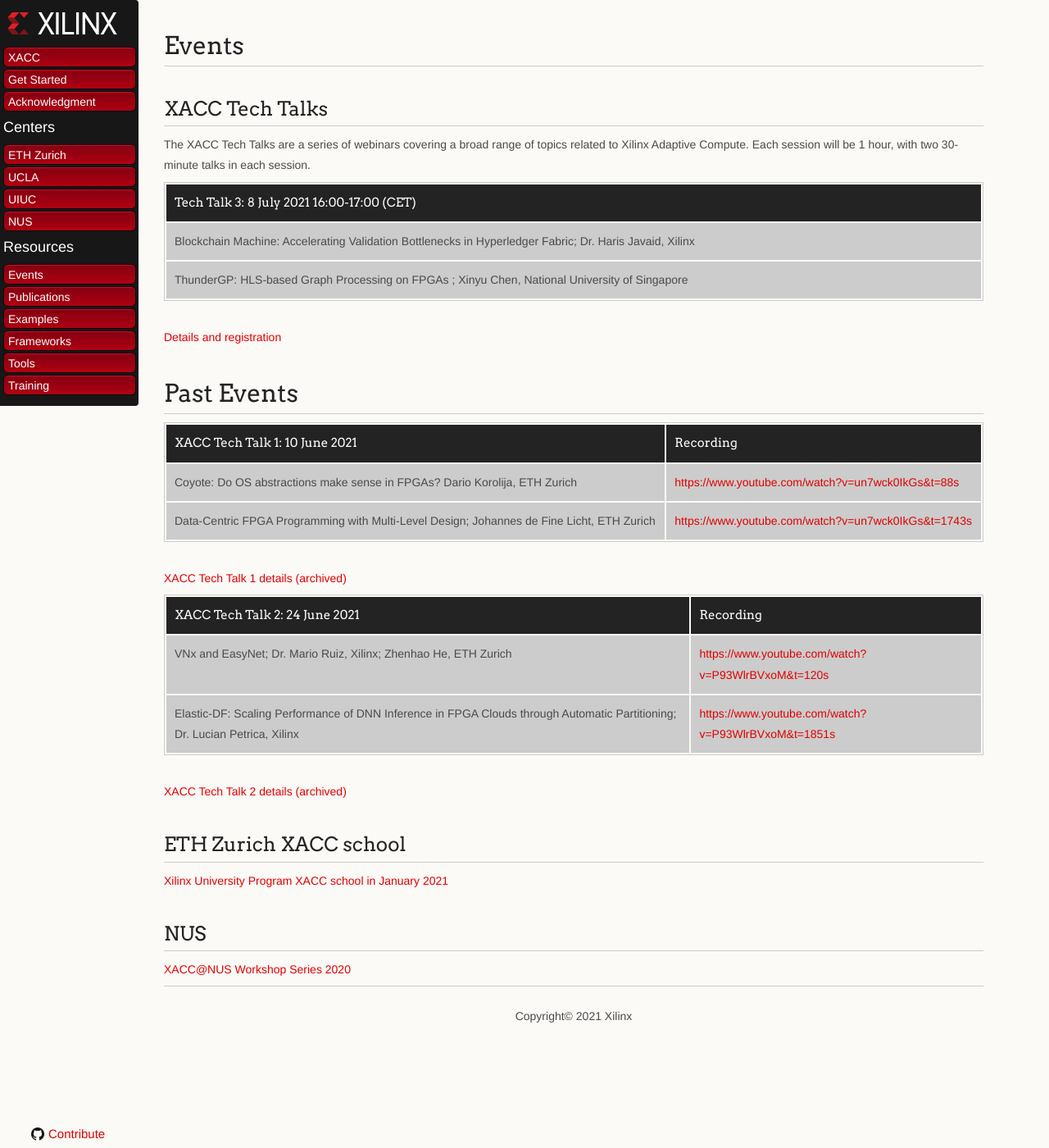
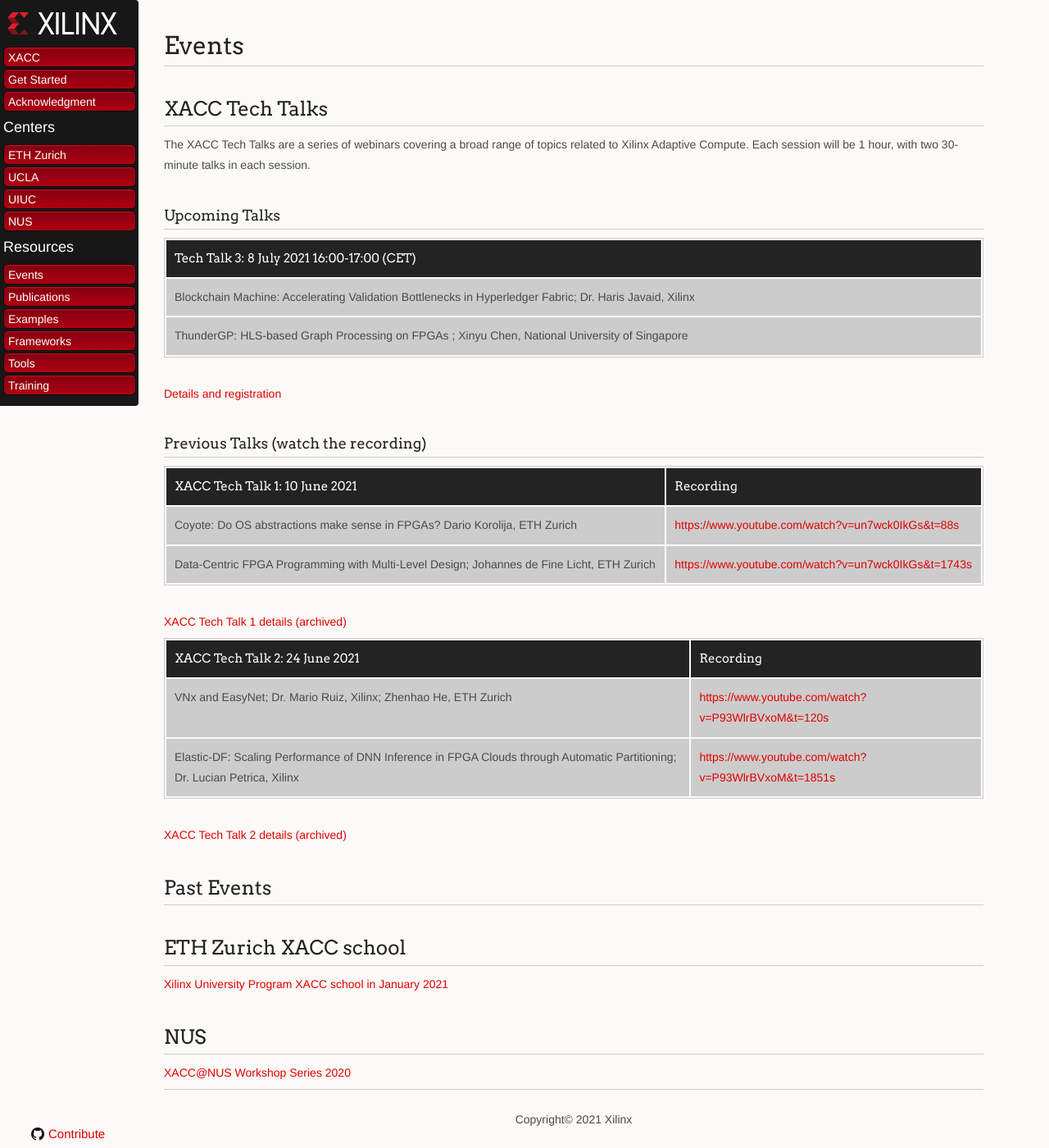
Before and after one commit to Xilinx/xacc, a Jekyll site: the page built from docs/events.md, in a window 1280 px wide and 1400 px high. Shown: the whole window at 82% size. Built offline with Jekyll 4.4.1, drawn with Linux system fonts in a browser that asks for light colours; our own code applies the rules of GitHub Pages for plain Markdown files.

Commit message:
Update headings

```diff
--- a/docs/events.md
+++ b/docs/events.md
@@ -3,6 +3,8 @@
 ## XACC Tech Talks
 
 The XACC Tech Talks are a series of webinars covering a broad range of topics related to Xilinx Adaptive Compute. Each session will be 1 hour, with two 30-minute talks in each session.
+
+### Upcoming Talks
 
 | Tech Talk 3: 8 July 2021 16:00-17:00 (CET)                   |
 | ------------------------------------------------------------ |
@@ -11,9 +13,7 @@
 
 [Details and registration](./xacc_tech_talks.html#xacc-tech-talk-3)
 
-
-
-# Past Events
+### Previous Talks (watch the recording)
 
 | XACC Tech Talk 1: 10 June 2021 | Recording                                           |
 | ------------------------------------------------------------ | --------------------------------------------------- |
@@ -39,6 +39,6 @@
 
 [XACC@NUS Workshop Series 2020](https://xaccnus.github.io/)
 
+---------------------------------------
 
----------------------------------------
 <p align="center">Copyright&copy; 2021 Xilinx</p>
```
Also changed, not shown: other parts of docs/events.md (+1 -1 lines).
